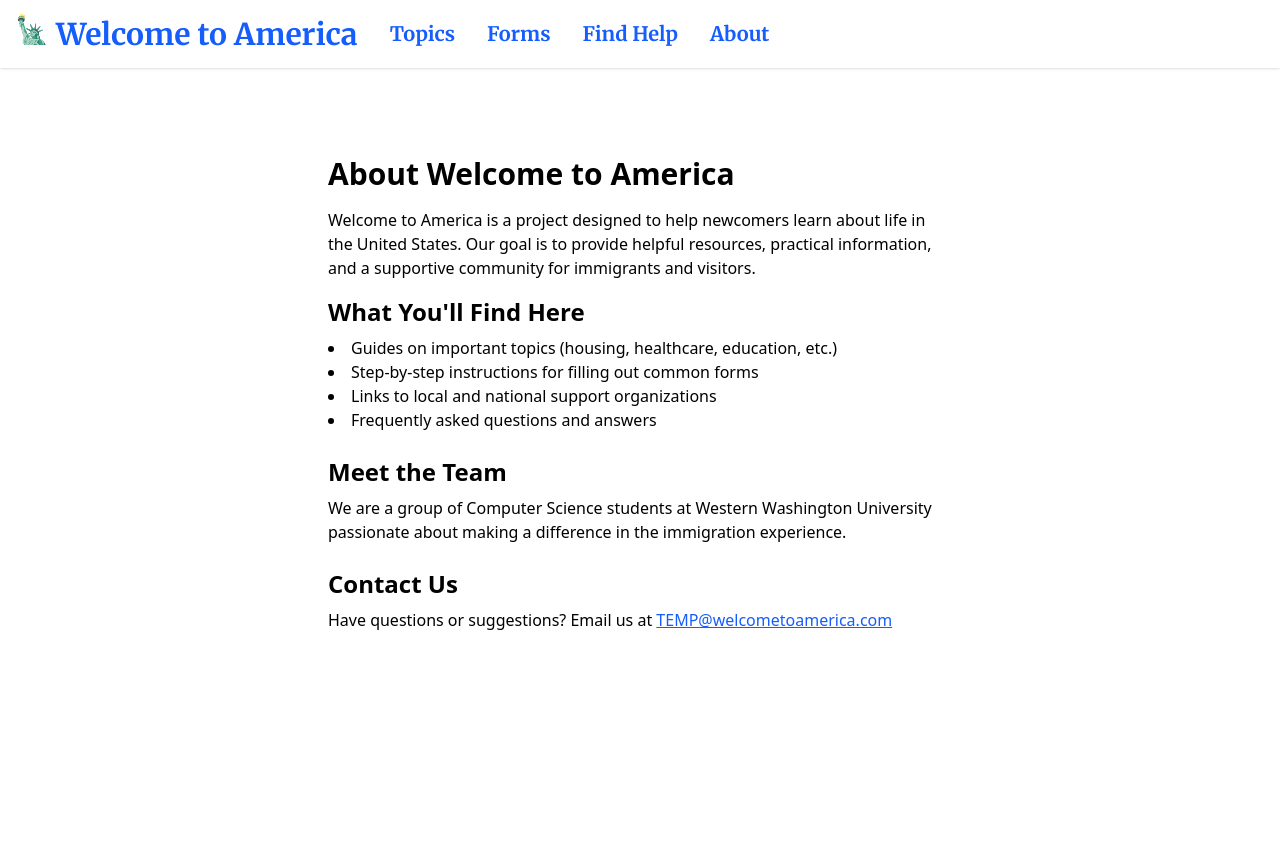
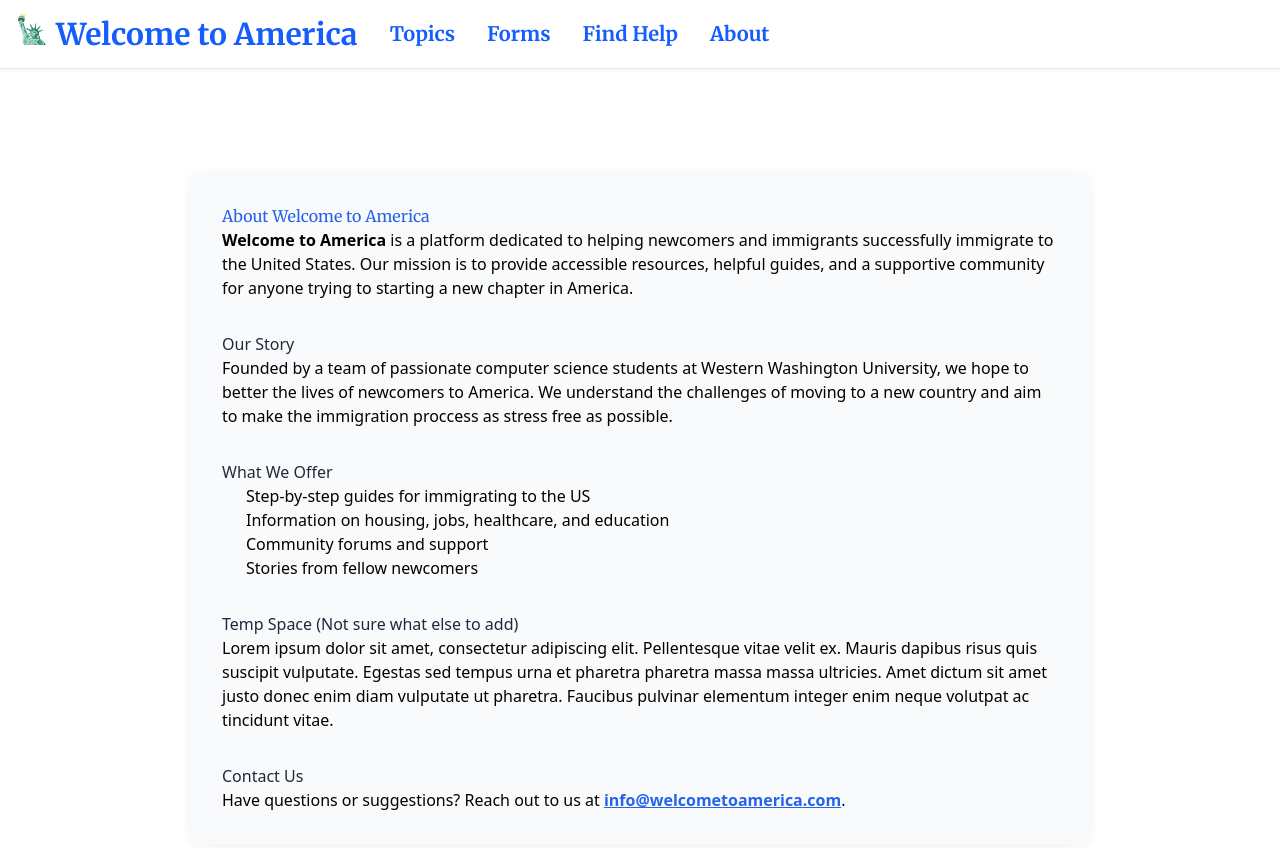
Before and after one commit to juanms23/welcome-to-america, a React (Vite) app in the folder client/: page /about in a window 1280 px wide. Shown: the top 848 px of the page. Before the commit the page ends 800 px from the top, so only its background shows below. Built offline with nearby package versions, Linux system fonts and the light colour scheme.

Commit message:
Minor changes to about page

```diff
--- a/client/src/pages/About.jsx
+++ b/client/src/pages/About.jsx
@@ -1,35 +1,72 @@
-export default function About() {
-  return (
-    <div className="max-w-2xl mx-auto p-6">
-      <h1 className="text-3xl font-bold mb-4">About Welcome to America</h1>
-      <p className="mb-4">
-        Welcome to America is a project designed to help newcomers learn about life in the United States. Our goal is to provide helpful resources, practical information, and a supportive community for immigrants and visitors.
+import React from "react";
+
+const About = () => (
+  <div
+    className="about-container"
+    style={{
+      maxWidth: 900,
+      margin: "40px auto",
+      padding: "32px",
+      background: "#f9fafb",
+      borderRadius: "12px",
+      boxShadow: "0 2px 12px rgba(0,0,0,0.06)",
+    }}
+  >
+    <h1 style={{ color: "#2563eb", fontFamily: "Merriweather, serif" }}>
+      About Welcome to America
+    </h1>
+    <section style={{ marginBottom: 32 }}>
+      <p>
+        <strong>Welcome to America</strong> is a platform dedicated to helping newcomers and immigrants successfully immigrate to the United States.
+        Our mission is to provide accessible resources, helpful guides, and a supportive community for anyone trying to starting a new chapter in America.
       </p>
+    </section>
 
-      <section className="mb-6">
-        <h2 className="text-2xl font-semibold mb-2">What You'll Find Here</h2>
-        <ul className="list-disc list-inside">
-          <li>Guides on important topics (housing, healthcare, education, etc.)</li>
-          <li>Step-by-step instructions for filling out common forms</li>
-          <li>Links to local and national support organizations</li>
-          <li>Frequently asked questions and answers</li>
-        {/* Add more as needed */}
+    <section style={{ marginBottom: 32 }}>
+      <h2 style={{ color: "#1e293b" }}>Our Story</h2>
+      <p>
+        Founded by a team of passionate computer science students at Western Washington University, we hope to better the lives of newcomers to America.
+        We understand the challenges of moving to a new country and aim to make the immigration proccess as stress free as possible.
+      </p>
+    </section>
+
+    <section style={{ marginBottom: 32 }}>
+      <h2 style={{ color: "#1e293b" }}>What We Offer</h2>
+      <ul style={{ paddingLeft: 24 }}>
+        <li>Step-by-step guides for immigrating to the US</li>
+        <li>Information on housing, jobs, healthcare, and education</li>
+        <li>Community forums and support</li>
+        <li>Stories from fellow newcomers</li>
       </ul>
     </section>
 
-              <section className="mb-6">
-            <h2 className="text-2xl font-semibold mb-2">Meet the Team</h2>
+    <section style={{ marginBottom: 32 }}>
+      <h2 style={{ color: "#1e293b" }}>Temp Space (Not sure what else to add)</h2>
       <p>
-              We are a group of Computer Science students at Western Washington University passionate about making a difference in the immigration experience.
+        Lorem ipsum dolor sit amet, consectetur adipiscing elit. Pellentesque vitae velit ex. Mauris dapibus risus quis suscipit vulputate.
+        Egestas sed tempus urna et pharetra pharetra massa massa ultricies. Amet dictum sit amet justo donec enim diam vulputate ut pharetra.
+        Faucibus pulvinar elementum integer enim neque volutpat ac tincidunt vitae.
       </p>
     </section>
 
     <section>
-            <h2 className="text-2xl font-semibold mb-2">Contact Us</h2>
+      <h2 style={{ color: "#1e293b" }}>Contact Us</h2>
       <p>
-              Have questions or suggestions? Email us at <a href="mailto:TEMP@welcometoamerica.com" className="text-blue-600 underline">TEMP@welcometoamerica.com</a>
+        Have questions or suggestions? Reach out to us at{" "}
+        <a
+          href="mailto:info@welcometoamerica.com"
+          style={{
+            color: "#2563eb",
+            textDecoration: "underline",
+            fontWeight: "bold",
+            wordBreak: "break-all",
+          }}
+        >
+          info@welcometoamerica.com
+        </a>.
       </p>
     </section>
   </div>
 );
-}
+
+export default About;
```
Lines whose indentation alone changed are shown as unchanged.
